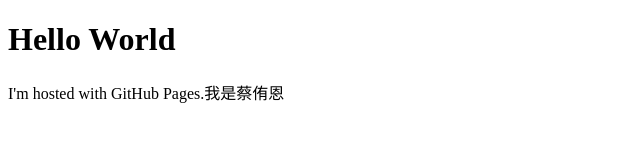
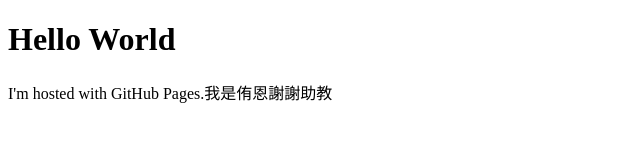
Before and after one commit to Jimmy102306089/Jimmy102306089.github.io, a plain HTML site: page index.html in a window 1280 px wide. Shown: the full height of the page, 0-640 px from the left. Drawn offline with Linux system fonts and the light colour scheme.

Commit message:
Update index.html

```diff
--- a/index.html
+++ b/index.html
@@ -2,6 +2,6 @@
 <html>
 <body>
 <h1>Hello World</h1>
-<p>I'm hosted with GitHub Pages.我是蔡侑恩</p>
+<p>I'm hosted with GitHub Pages.我是侑恩謝謝助教</p>
 </body>
 </html>
```
